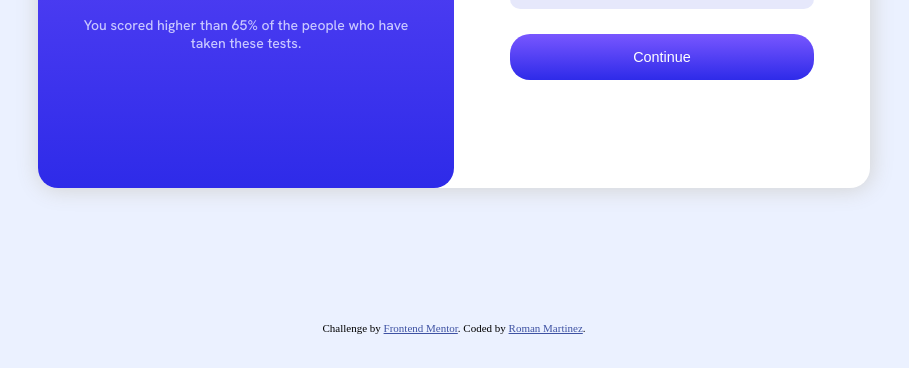
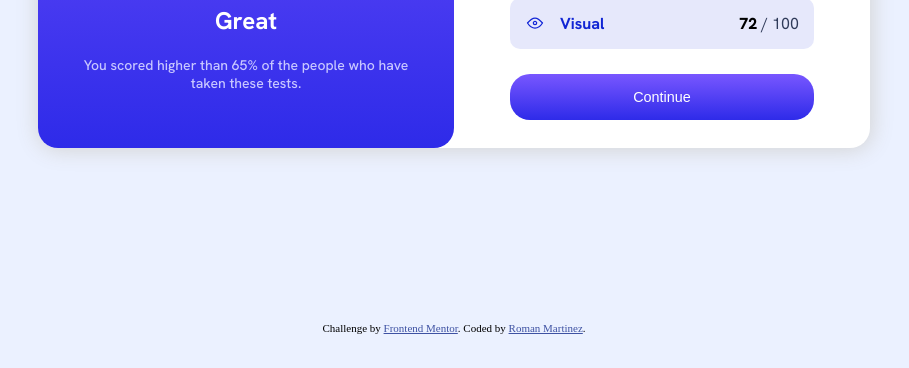
Before and after one commit to ramroman163/Results-summary-component, a plain HTML site: page index.html in a window 1280 px wide. Shown: the part 432-800 px from the top of the page, without its empty margins (186-1095 px from the left). Drawn offline with Linux system fonts and the light colour scheme.

Commit message:
third-commit

```diff
--- a/css/styles.css
+++ b/css/styles.css
@@ -28,7 +28,7 @@ footer{
 .container{
     font-family: 'Hanken-Grotesk';
     width: 50%;
-    height: 65vh;
+    min-height: 55vh;
     background: hsl(0, 0%, 100%);
     border-radius: 1.25rem;
     display: flex;
@@ -45,7 +45,6 @@ footer{
     align-items: center;
     border-radius: 1.25rem;
     width: 50%;
-    height: 100%;
     background: linear-gradient(hsl(252, 100%, 67%),hsl(241, 81%, 54%));
 }
 
@@ -175,7 +174,7 @@ button:hover{
     color: hsl(224, 30%, 27%);
 }
 
-@media screen and (max-width: 1440px) {
+@media screen and (max-width: 1439px) {
     .container{
         width: 65%;
     }
```
Also changed, not shown: design/screenshot1.png.
